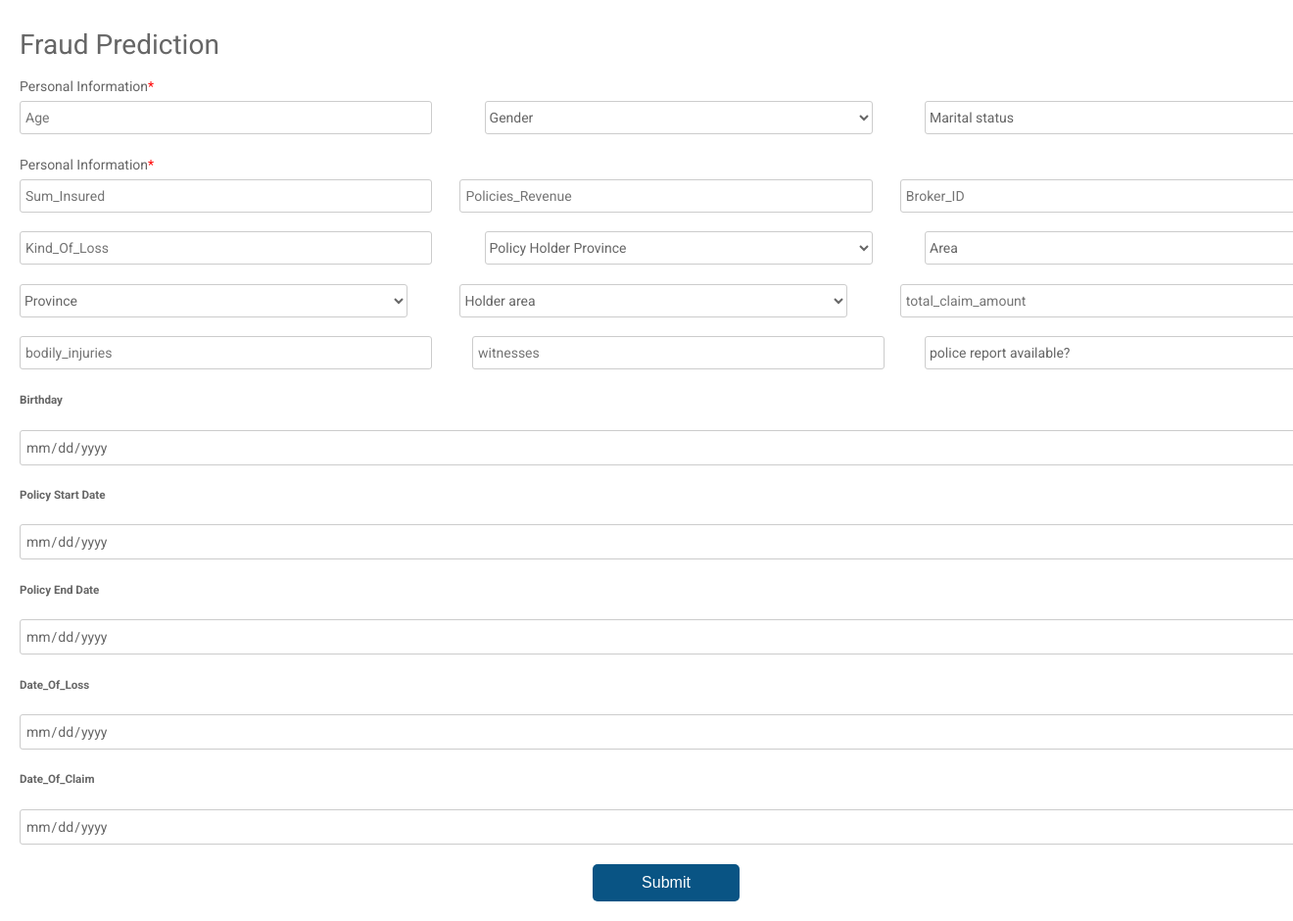
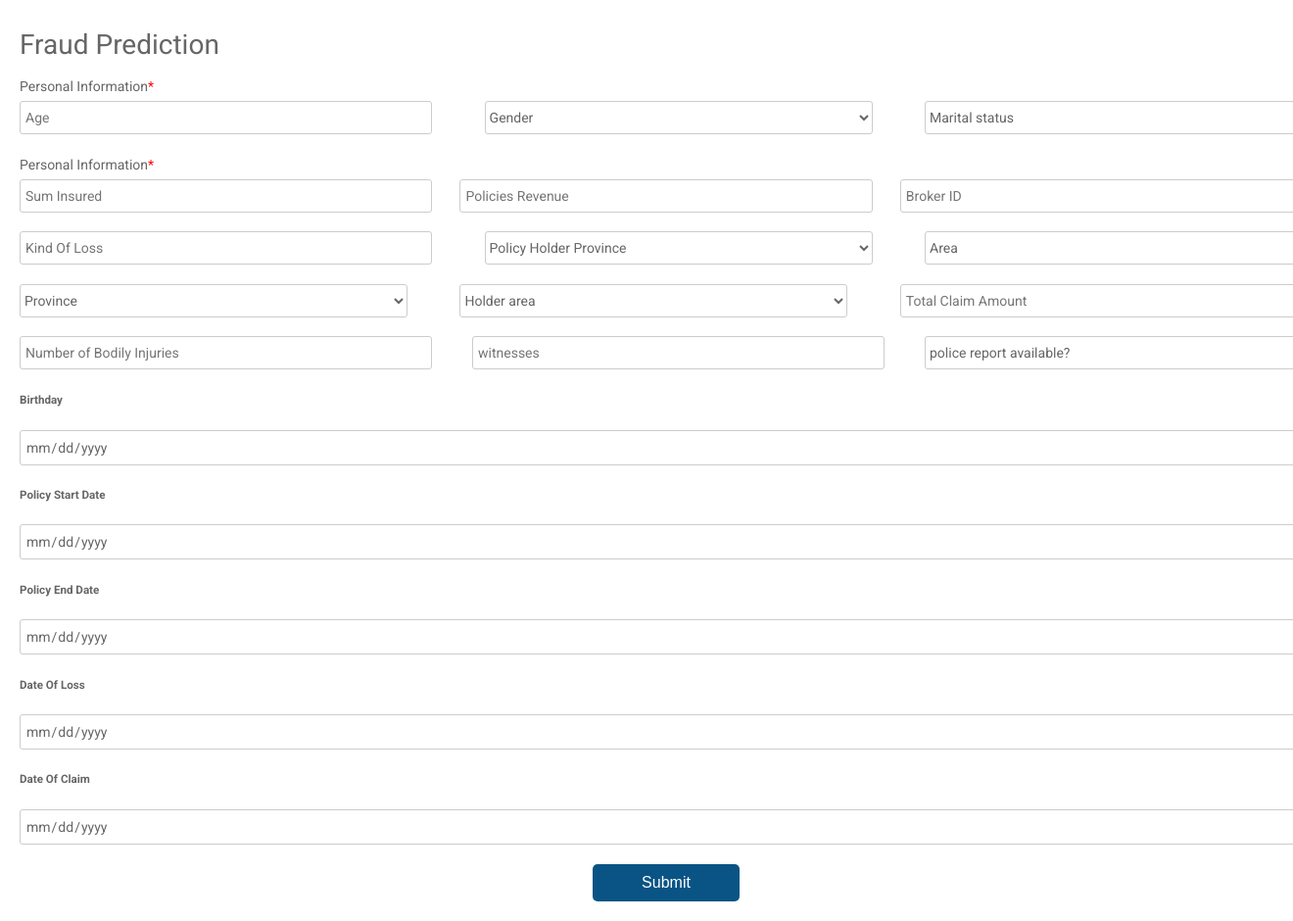
Before and after one commit to saifbelaarbi/P2M-Fraud-Detection-Flask, a Flask app: page / in a window 1320 px wide; the page is wider, and only the part inside the window is pictured. Shown: that part at 98% size. Run offline with Flask 2, Linux system fonts and the light colour scheme; some libraries are stand-ins or nearby versions.

Commit message:
Fixed HTML Text

```diff
--- a/templates/form.html
+++ b/templates/form.html
@@ -237,13 +237,13 @@
     </div>
     <h4>Personal Information<span>*</span></h4>
     <div class="title-block">
-      <input type="number" name="Sum_Insured" placeholder="Sum_Insured" required />
-      <input type="number" name="Policies_Revenue" placeholder="Policies_Revenue" required />
-      <input type="number" name="Broker_ID" placeholder="Broker_ID" required />
+      <input type="number" name="Sum_Insured" placeholder="Sum Insured" required />
+      <input type="number" name="Policies_Revenue" placeholder="Policies Revenue" required />
+      <input type="number" name="Broker_ID" placeholder="Broker ID" required />
     </div>
     <h5> </h5>
     <div class="title-block">
-      <input type="number" min="0" max="6" name="Kind_Of_Loss" placeholder="Kind_Of_Loss" required />
+      <input type="number" min="0" max="6" name="Kind_Of_Loss" placeholder="Kind Of Loss" required />
       <select name="Policy_Holder_Province" id="Policy_Holder_Province" required>
         <option value="" selected data-default>Policy Holder Province</option>
         <option value="Afghanistan">Afghanistan</option>
@@ -853,12 +853,12 @@
           <option value="Wisconsin">Wisconsin</option>
           <option value="Wyoming">Wyoming</option>
           <select />
-          <input type="text" name="total_claim_amount" placeholder="total_claim_amount" />
+          <input type="text" name="total_claim_amount" placeholder="Total Claim Amount" />
 
     </div>
     <h5> </h5>
     <div class="title-block">
-      <input type="number" name="bodily_injuries" placeholder="bodily_injuries" required />
+      <input type="number" name="bodily_injuries" placeholder="Number of Bodily Injuries" required />
       <input type="number" name="witnesses" placeholder="witnesses" required />
 
     <select name="police_report_available" id="police_report_available">
@@ -869,15 +869,15 @@
     </div>
     <h5> </h5>
     <h4></h4>
-    <h5> Birthday</h5>
+    <h5>Birthday</h5>
     <input type="date" name="Birthday" required />
     <h5>Policy Start Date</h5>
     <input type="date" name="ps" required />
     <h5> Policy End Date</h5>
     <input type="date" name="pe" required />
-    <h5> Date_Of_Loss</h5>
+    <h5> Date Of Loss</h5>
     <input type="date" name="Date_Of_Loss" required />
-    <h5> Date_Of_Claim</h5>
+    <h5> Date Of Claim</h5>
     <input type="date" name="Date_Of_Claim" required />
     <div class="btn-block">
       <button type="submit" href="/">Submit</button>
```
